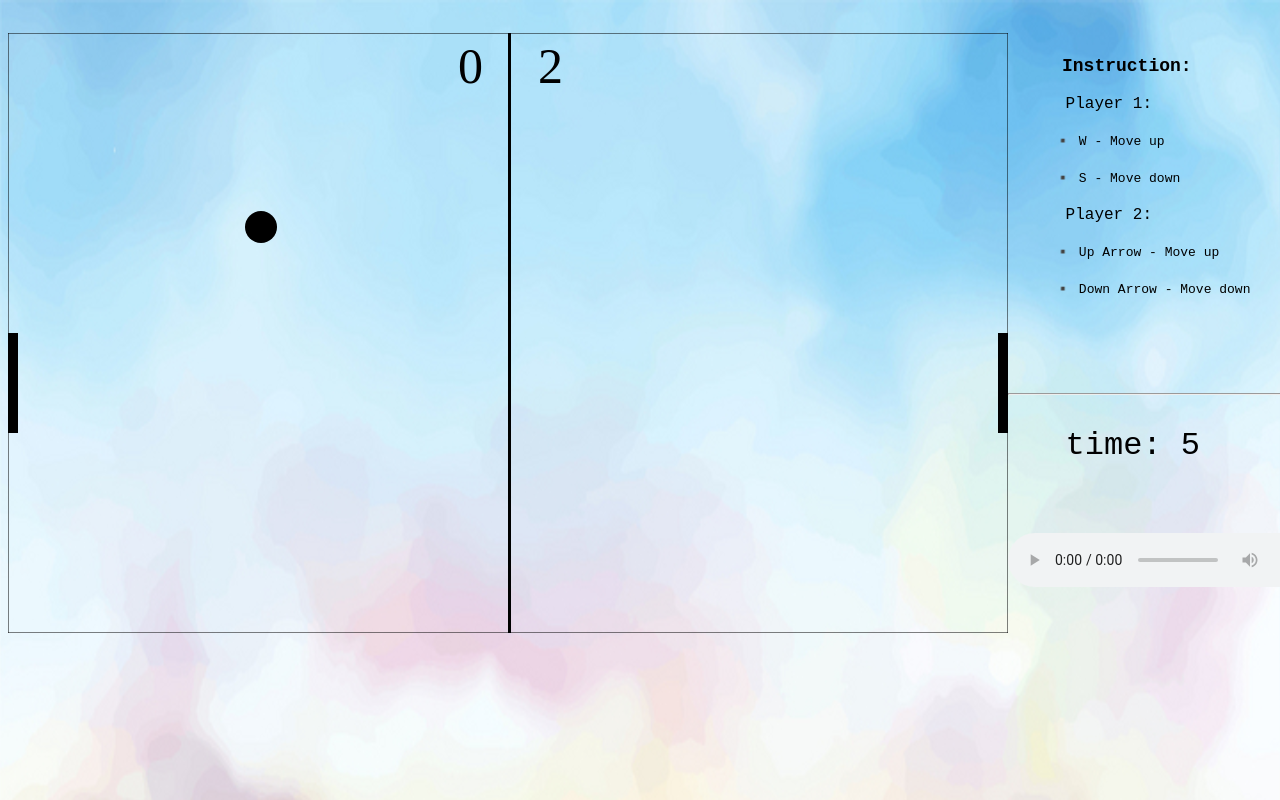
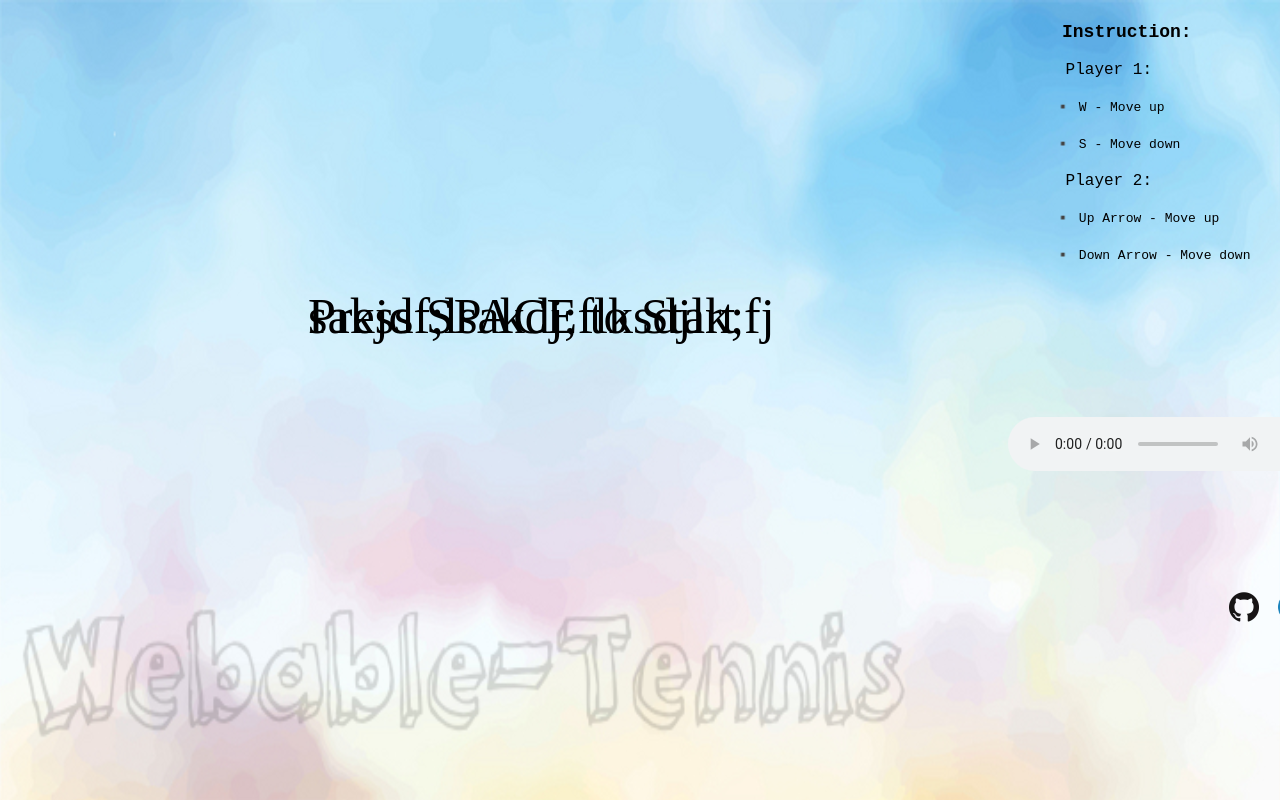
Before and after one commit to yanxilinn/Webable-Tennis, a website built with webpack: page index.html in a window 1280 px wide. Shown: the top 800 px of the page. Built offline with nearby package versions, Linux system fonts and the light colour scheme.

Commit message:
add welcome page

```diff
--- a/index.html
+++ b/index.html
@@ -19,11 +19,12 @@
     <!-- <script src="./src/styles/canvas.scss"></script> -->
     <script src="./src/scripts/ball.js"></script>
     <!-- <script src="./src/scripts/block.js"></script> -->
-    <!-- <a href="" ></a>
-    <img src="./assests/images/GitHub-Mark-120px-plus.png" width="50" height="50" title="Webable-Tennis GitHub Repo" onclick="javascript:location.href='http://github.com/yanxilinn/Webable-Tennis.git' " > -->
 
+    <!-- <div style="text-align:left">  -->
+    <!-- <font size=4><p>&nbsp;&nbsp;&nbsp;&nbsp;&nbsp;time: <output id="time"></output></p> -->
+    <br><br>
     <div class="instruction">
-      <div style="text-align:left;">
+      <div style="text-align:left">
         <b><font size=4>&nbsp; &nbsp; &nbsp;Instruction:</font></b><br>
         <font size=3>&nbsp; &nbsp; &nbsp; Player 1:</font><br>
         <font size=2>&nbsp; &nbsp; &nbsp; ▪️ W - Move up</font> <br>
@@ -31,13 +32,14 @@
         <font size=3>&nbsp; &nbsp; &nbsp; Player 2:</font><br>
         <font size=2>&nbsp; &nbsp; &nbsp; ▪️ Up Arrow - Move up</font><br>
         <font size=2>&nbsp; &nbsp; &nbsp; ▪️ Down Arrow - Move down</font><br><br><br>
-        <!-- <h1>timer:</h1> -->
-        <hr>
-        <p>&nbsp;&nbsp;&nbsp;time: <output id="time"></output></p>
-
+        <br>
         &nbsp;&nbsp;&nbsp; <audio autoplay="autoplay" controls="controls">
           <!-- <source src="./assests/music/Barnville.mp3" loop="true" width="2" height="0" > -->
-        </audio>
+        </audio><br>
+        <div style="text-align:right">
+          <br><br><br>
+         <img src="./assests/images/GitHub-Mark-120px-plus.png" width="30" height="30" title="Webable-Tennis GitHub Repo" >
+         <img src="./assests/images/linkedin_logo.png" width="30" height="30" title="Yanxi Lin Linkedin Page">
       </div>
     </div>
   </body>
--- a/src/index.js
+++ b/src/index.js
@@ -1,14 +1,18 @@
-import './scripts/ball.js';
+// import './scripts/ball.js';
 // import './scripts/panel.js';
 // import './scripts/block.js';
 
 
+// import play from './ball'
 
 
 
-// document.addEventListener("DOMContentloaded", () => {
-//     const root = document.getElementById('root');
-//     const heading = new Heading("This is a light browser tennis game");
-//     root.innerHTML = heading.heading;
+console.log('klsdjf')
+const canvas = document.getElementById("canvas");
+let ctx1 = canvas.getContext("2d");
+ctx1.fillStyle = 'black';
+ctx1.font = '50px serif';
+ctx1.fillText("sakjdf;lsakdj;flksdjlk;fj", 300, 300, 500);
+document.addEventListener("DOMContentloaded", () => {
 
-// })
+})
--- a/src/scripts/ball.js
+++ b/src/scripts/ball.js
@@ -1,11 +1,12 @@
 
-
+// setTimeout(() => {
 const canvas = document.getElementById("canvas");
 const ctx = canvas.getContext("2d");
+ctx.fillStyle = 'black';
+ctx.font = '50px serif';
 let leftScore = 0;
 let rightScore = 0;
-ctx.font = '50px serif';
-gameOver = false;
+// gameOver = false;
 
 
 var ball = {
@@ -55,7 +56,7 @@ ball.checkCanvas = function(){
     }
     if(rightScore === 5){
         alert("Right Player Win!!!");
-        gameOver = true;
+        // gameOver = true;
         this.x = 500;
         this.y = 300;
         rightScore = 0;
@@ -65,7 +66,7 @@ ball.checkCanvas = function(){
     }
     if(leftScore === 5){
         alert("Left Player Win!!!");
-        gameOver = true;
+        // gameOver = true;
         this.x = 500;
         this.y = 300;
         rightScore = 0;
@@ -75,10 +76,8 @@ ball.checkCanvas = function(){
     }
 };
 
+function play () {
     setInterval(function(){
-    // ctx.fillText(leftScore, 50, 90);
-    // ctx.fillText(rightScore, 50, 90);
-    // ctx.fillText("hello", 50, 90);
         ctx.clearRect(0, 0, 1000, 600);
         net.draw();
         ball.draw();
@@ -88,6 +87,8 @@ setInterval(function(){
         ball.checkCanvas();
         ctx.strokeRect(0,0,1000,600);
     },1);
+}
+
 
 
 var panelLeft = {
@@ -128,7 +129,7 @@ net.draw = function(){
 };
 
 $("body").keydown(function(event){
-    console.log(event.keyCode);
+    // console.log(event.keyCode);
     if (event.keyCode === 87)
     {
         panelLeft.y = panelLeft.y-80;
@@ -154,3 +155,19 @@ $("body").keydown(function(event){
         panelRight.y = 600-panelRight.ySize;
     }
 });
+
+// }, 200)
+
+// welcome.draw = function(){
+//     ctx.fillText("HI")
+// };
+ctx.fillStyle = 'black';
+ctx.font = '50px serif';
+ctx.fillText("Press SPACE to Start", 300, 300, 500);
+
+document.addEventListener('keydown', (e) => {
+    // welcome.draw();
+    if (e.key === ' '){
+        play();
+    }
+})
--- a/src/scripts/timer.js
+++ b/src/scripts/timer.js
@@ -1,37 +1,37 @@
-var hiddenProperty = 'hidden' in document ? 'hidden' :
-    'webkitHidden' in document ? 'webkitHidden' :
-    'mozHidden' in document ? 'mozHidden' :
-    null;
+// var hiddenProperty = 'hidden' in document ? 'hidden' :
+//     'webkitHidden' in document ? 'webkitHidden' :
+//     'mozHidden' in document ? 'mozHidden' :
+//     null;
 
-var visibilityChangeEvent = hiddenProperty.replace(/hidden/i, 'visibilitychange');
+// var visibilityChangeEvent = hiddenProperty.replace(/hidden/i, 'visibilitychange');
 
-var timer = function(){
-    time=time+1;
-    document.getElementById("time").innerHTML=time;
-    localStorage.time=time;
-}
+// var timer = function(){
+//     time=time+1;
+//     document.getElementById("time").innerHTML=time;
+//     localStorage.time=time;
+// }
 
-var onVisibilityChange = function(){
-    if (!document[hiddenProperty]) {
-        if(timing===null){
-            timing = setInterval(timer,1000);
-        }
+// var onVisibilityChange = function(){
+//     if (!document[hiddenProperty]) {
+//         if(timing===null){
+//             timing = setInterval(timer,1000);
+//         }
 
-    }else{
-        if(timing!==null && gameOver === true){
-            clearInterval(timing);
-            timing=0;
-        }
-    }
-}
+//     }else{
+//         if(timing!==null && gameOver === true){
+//             clearInterval(timing);
+//             timing=0;
+//         }
+//     }
+// }
 
-var time=0;
+// var time=0;
 
-if(localStorage.time!==undefined){
-    // time=parseInt(localStorage.time);
-    localStorage.time = 0;
-}
+// if(localStorage.time!==undefined){
+//     // time=parseInt(localStorage.time);
+//     localStorage.time = 0;
+// }
 
-var timing=setInterval(timer,1000);
+// var timing=setInterval(timer,1000);
 
-document.addEventListener(visibilityChangeEvent, onVisibilityChange);
+// document.addEventListener(visibilityChangeEvent, onVisibilityChange);
--- a/src/styles/canvas.scss
+++ b/src/styles/canvas.scss
@@ -3,10 +3,10 @@ body {
     /* background-color: greenyellow;
       */
     //  background: rgba(214, 225, 236, 0.963);
-     background-image: url('/assests/images/720.jpeg');
-     width:100%;
-     height:40%;
-     background-size:100% 140%;
+     background-image: url('/assests/images/background.png');
+     max-width:100%;
+     max-height:100%;
+     background-size:100% 125%;
      font-family: "Courier New", Courier, monospace;
      font-size: 2em;
      display: flex;
```
Also changed, not shown: src/scripts/welcome.js (added, +11 -0 lines), assests/images/720.jpeg (deleted), assests/images/background.png (added), assests/images/linkedin_logo.png (added), dist/main.css, dist/main.js. Lines whose indentation alone changed are shown as unchanged.
